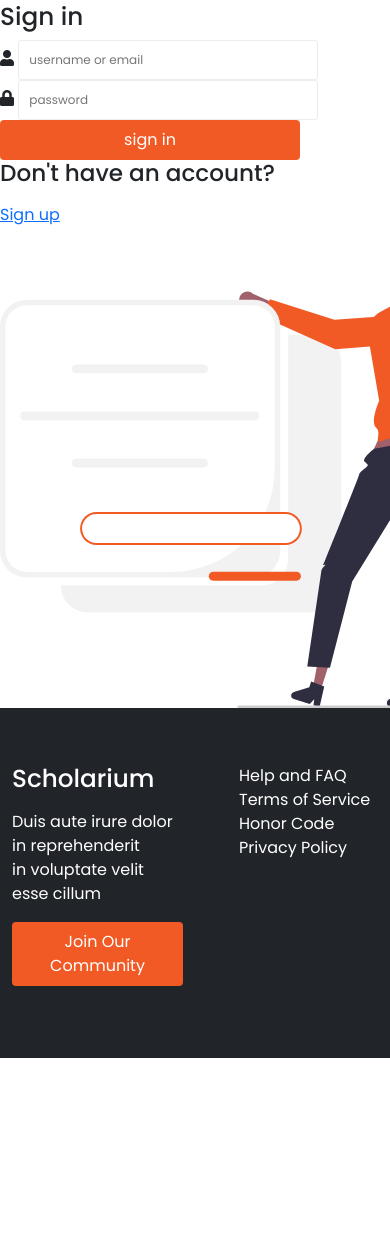
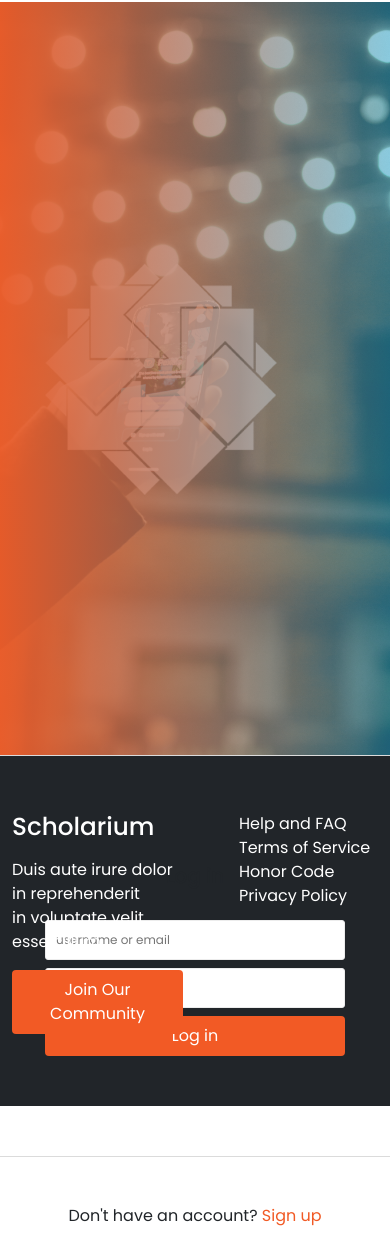
Before and after one commit to JamesMacklean/Upskill-PH, a Django app: page /signin/ in a window 390 px wide; the page is wider, and only the part inside the window is pictured. Shown: the part 88-1332 px from the top of that part. Before the commit the page ends 1146 px from the top of that part, so only its background shows below. Run offline with Django 4.2, Linux system fonts and the light colour scheme; some libraries are stand-ins or nearby versions.

Commit message:
copied signup to sign in template

```diff
--- a/templates/authentication/signin.html
+++ b/templates/authentication/signin.html
@@ -1,36 +1,34 @@
 {% extends 'base.html' %}
 {% load static %}
 {% block content %}
-<div class="container-signin">
-    <div class="forms-container">
-        <div class="signup-signin">
-            <form action="" class="sign-in-form" id="signin" method="POST">
+
+<div class="mx-0 d-flex flex-column justify-content-center" style="height: calc(100vh - 90px);">
+    <div class="row gx-5 h-100">
+
+        <div class="col-12 col-md-6 d-flex flex-column justify-content-center signup-panel" style="background: linear-gradient(90deg, rgba(241,90,37,1) 0%, rgba(37,188,241,0.5004595588235294) 100%),url({% static 'images/signup-panel.jpg' %});height: calc(100vh - 90px);background-size: cover;background-repeat: no-repeat;background-position: center right;">
+        </div>
+
+        <div class="col-12 col-md-6 d-flex flex-column justify-content-center align-items-center">
+            <form method="post" action="" class="sign-up-form p-3 d-flex flex-column align-items-center justify-content-center" id="signup">
                 {% csrf_token %}
-                <h2 class="title">Sign in</h2>
-                <div class="input-field">
-                    <i class="fas fa-user"></i>
+                <h5 class="title p-2 mb-4">Log in</h5>
+
+                <div class="input-field pb-2">
                     <input type="text" name="username" placeholder="username or email">
                 </div>
 
-                <div class="input-field">
-                    <i class="fas fa-lock"></i>
+                <div class="input-field pb-2">
                     <input type="password" name="password" placeholder="password" minlength="8" required>
                 </div>
 
-                    <button type="submit" class="btn solid">sign in</button>
+                    <button type="submit" class="btn solid">Log in</button>
             </form>
+
+            <div class="content pt-5">
+                <p class="fw-semibold">Don't have an account? <a class="schol-link" href="/signup">Sign up</a></p>
+            </div>
         </div>
     </div>
 </div>
 
-<div class="panels-container">
-    <div class="panel left-panel">
-        <div class="content">
-            <h3>Don't have an account?</h3>
-            <p></p>
-            <a class="btn-transparent" href="/signup">Sign up</a>
-        </div>
-        <img src="{% static 'images/signin.svg'%}" class="image" alt=""/>
-    </div>
-</div>
 {% endblock %}
--- a/templates/authentication/signup.html
+++ b/templates/authentication/signup.html
@@ -11,7 +11,7 @@
         <div class="col-12 col-md-6 d-flex flex-column justify-content-center align-items-center">
             <form method="post" action="" class="sign-up-form p-3 d-flex flex-column align-items-center justify-content-center" id="signup">
                 {% csrf_token %}
-                <h5 class="title p-3 mb-4">Create an Account</h5>
+                <h5 class="title p-2 mb-4">Create an Account</h5>
 
                 <div class="input-field pb-2">
                     <input type="text" id="firstname" name="firstname" placeholder="First Name" required class="px-2">
@@ -35,11 +35,7 @@
             <div class="content pt-5">
                 <p class="fw-semibold">Have an account? <a class="schol-link" href="/signin">Log in</a></p>
             </div>
-
         </div>
-
-
-
     </div>
 </div>
 
```
